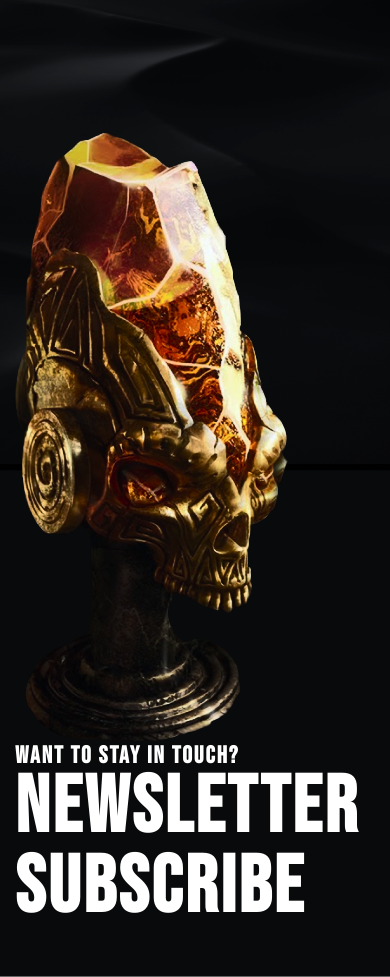
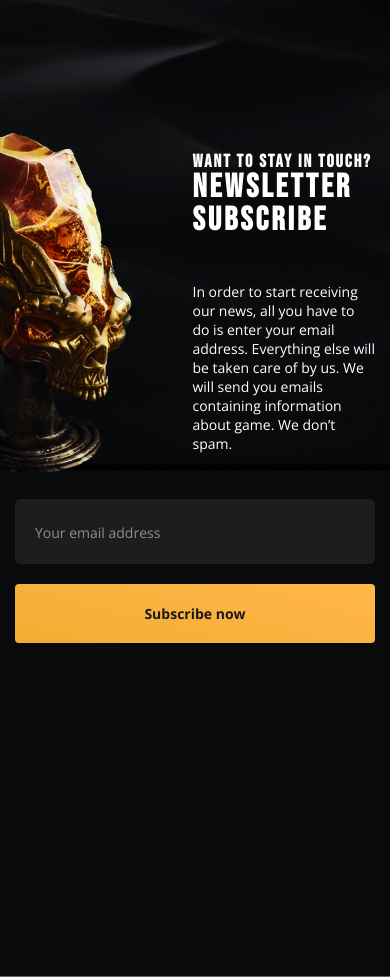
Before and after one commit to simakol/FS-12, a plain HTML site: page HTML&CSS/game-landing/index.html in a window 390 px wide. Shown: the part 880-1857 px from the top of the page. Drawn offline with nearby package versions, Linux system fonts and the light colour scheme.

Commit message:
finish subscribe section

```diff
--- a/HTML&CSS/game-landing/index.html
+++ b/HTML&CSS/game-landing/index.html
@@ -37,18 +37,29 @@
           <h1>SURVIVE AT ALL COSTS</h1>
           <h2>Experience new social battle royale game</h2>
           <a href="#" class="hero-btn main-btn">Buy Now on Steam</a>
-          <a href="#" class="hero-link">
+          <a href="#subscribe" class="hero-link">
             The story
             <img src="images/logos/scroll-down.svg" alt="arrow down" />
           </a>
         </section>
       </div>
     </div>
-    <section class="subscribe-section bg-img">
+    <section class="subscribe-section bg-img" id="subscribe">
       <div class="container">
-        <img src="images/skull.png" alt="skull" />
+        <img src="images/skull.png" alt="skull" class="subscribe-img"/>
         <div class="subscribe-wrapper">
           <h2 class="section-title">newsletter SUBSCRIBE</h2>
+          <p class="section-text">
+            In order to start receiving our news, all you have to do is enter
+            your email address. Everything else will be taken care of by us. We
+            will send you emails containing information about game. We don’t
+            spam.
+          </p>
+
+          <form class="subscribe-form">
+            <input type="email" placeholder="Your email address" class="form-email"/>
+            <input type="submit" class="main-btn" value="Subscribe now" />
+          </form>
         </div>
       </div>
     </section>
--- a/HTML&CSS/game-landing/style.css
+++ b/HTML&CSS/game-landing/style.css
@@ -1,4 +1,8 @@
 @import url("https://fonts.googleapis.com/css2?family=Bebas+Neue&family=Open+Sans:wght@400;700&display=swap");
+
+html {
+  scroll-behavior: smooth;
+}
 
 .bg-img {
   height: 100vh;
@@ -155,6 +159,63 @@ header {
   content: "Want to stay in touch?";
 }
 
+.section-text {
+  font-family: "Open Sans", sans-serif;
+  font-style: normal;
+  font-weight: 400;
+  font-size: 18px;
+  line-height: 22px;
+  color: #ffffff;
+  margin-top: 45px;
+}
+
+.subscribe-wrapper {
+  width: 55%;
+}
+
+.subscribe-section > .container {
+  display: flex;
+  justify-content: space-between;
+  align-items: center;
+}
+
+.subscribe-form {
+  margin-top: 60px;
+  display: flex;
+  justify-content: space-between;
+}
+
+.subscribe-form > .main-btn {
+  padding: 20px 70px;
+  border: none;
+  cursor: pointer;
+}
+
+.form-email {
+  outline: none;
+  border: none;
+  background: rgba(255, 255, 255, 0.08);
+  border-radius: 5px;
+  width: 55%;
+  padding: 20px;
+  font-family: "Open Sans", sans-serif;
+  font-style: normal;
+  font-weight: 400;
+  font-size: 18px;
+  line-height: 25px;
+  color: #ffb548;
+}
+
+.form-email::placeholder {
+  font-family: "Open Sans", sans-serif;
+  font-style: normal;
+  font-weight: 400;
+  font-size: 14px;
+  line-height: 19px;
+  color: #ffffff;
+  opacity: 0.5;
+}
+
 @media (max-width: 1300px) {
   .burger-menu {
     width: 75%;
@@ -268,4 +329,52 @@ header {
     padding: 13px 10px;
     margin-top: 12px;
   }
+
+  .subscribe-section > .container {
+    position: relative;
+  }
+
+  .section-title {
+    font-size: 33px;
+    line-height: 33px;
+  }
+
+  .section-title::before {
+    font-size: 18px;
+    line-height: 18px;
+  }
+
+  .section-text {
+    font-size: 14px;
+    line-height: 19px;
+  }
+
+  .subscribe-wrapper {
+    width: 60%;
+  }
+
+  .subscribe-img {
+    width: 210px;
+    height: 340px;
+    transform: translateX(-60px);
+  }
+
+  .subscribe-section > .container {
+    justify-content: center;
+  }
+
+  .subscribe-form {
+    padding: 0 15px;
+    margin-top: 50px;
+    flex-direction: column;
+    gap: 20px;
+    position: absolute;
+    left: 0;
+    right: 0;
+    bottom: -50%;
+  }
+
+  .form-email {
+    width: auto;
+  }
 }
```
